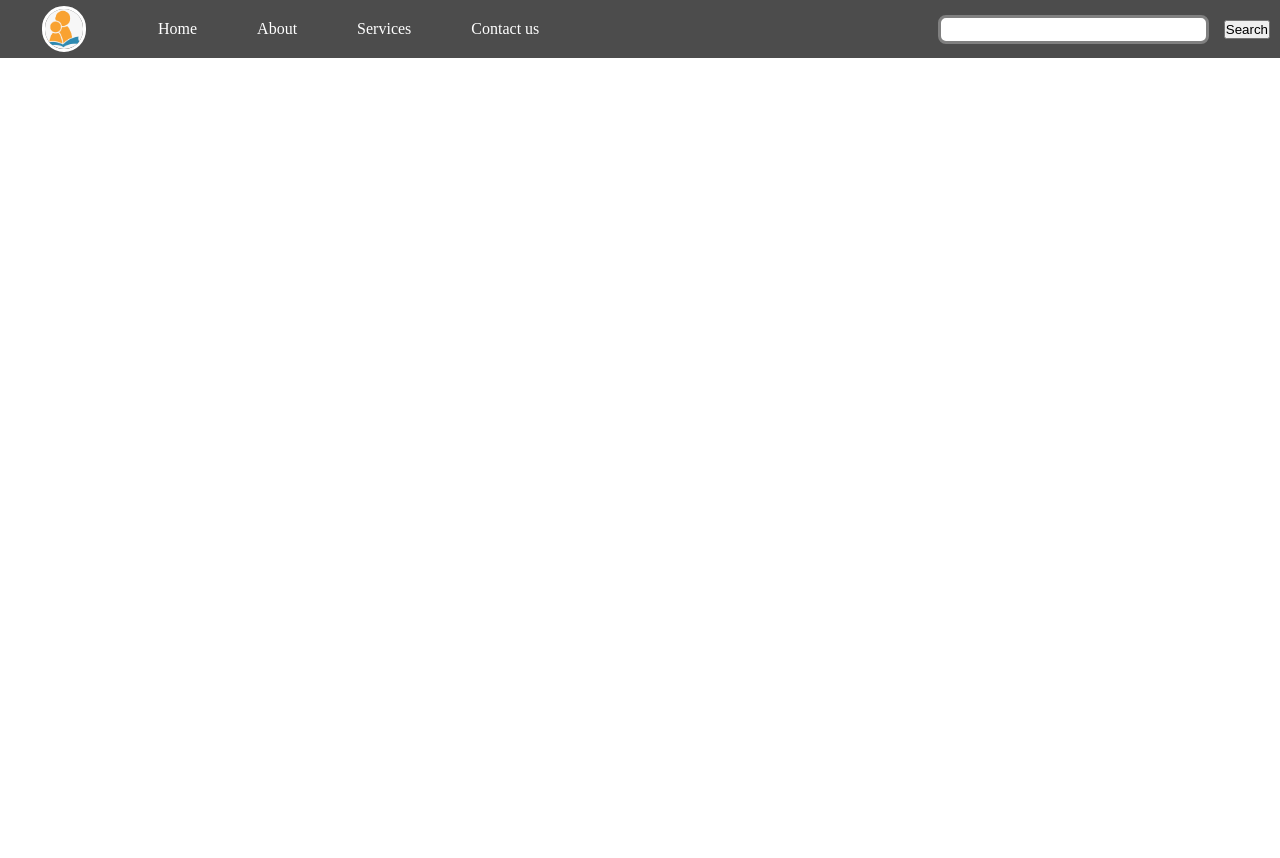
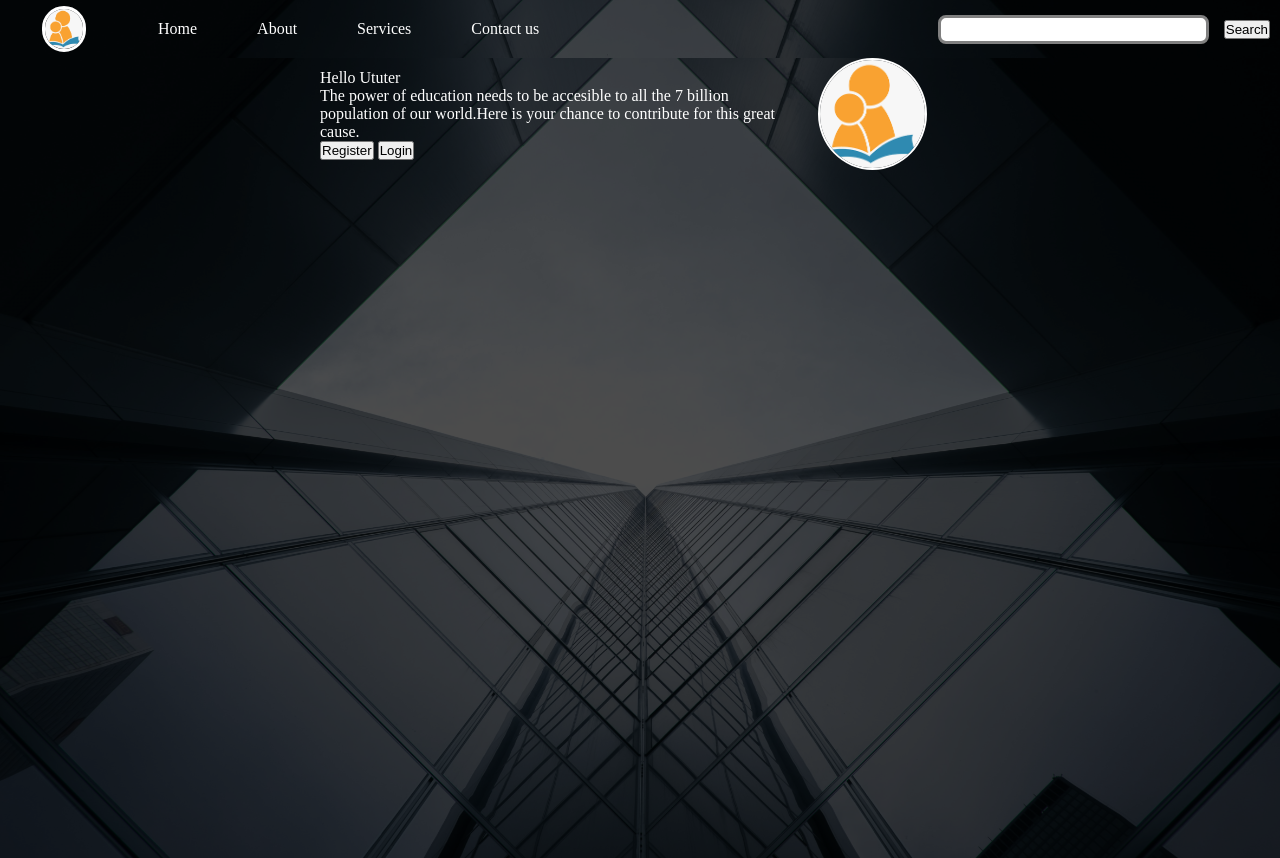
Before and after one commit to abhishek07gupta/web_development_practice, a plain HTML site: page responsive_website/index.html in a window 1280 px wide. Before the commit the page ends 800 px from the top, so only its background shows below. Drawn offline with Linux system fonts and the light colour scheme.

Commit message:
second day

```diff
--- a/responsive_website/index.html
+++ b/responsive_website/index.html
@@ -1,5 +1,6 @@
 <!DOCTYPE html>
 <html lang="en">
+
 <head>
     <meta charset="UTF-8">
     <meta http-equiv="X-UA-Compatible" content="IE=edge">
@@ -7,6 +8,7 @@
     <title>Utute - Platform for you to teach</title>
     <link rel="stylesheet" href="style.css">
 </head>
+
 <body>
     <nav class="navbar navbg">
         <ul class="navList">
@@ -18,8 +20,26 @@
         </ul>
         <div class="rightNav">
             <input type="text" name="search" id="search">
-            <button class="btn btn-sm" >Search</button>
+            <button class="btn btn-sm">Search</button>
         </div>
     </nav>
+    <section class="firstSection navbg">
+        <div class="boxMain">
+            <div class="firstHalf">
+                <p>Hello Ututer</p>
+                <p class="smallText">The power of education needs to be accesible to all the 7 billion population of our
+                    world.Here is your chance to contribute for this great cause.
+                </p>
+                <div class="btns">
+                    <button class="btn">Register</button>
+                    <button class="btn">Login</button>
+                </div>
+            </div>
+            <div class="secondHalf">
+                <img src="images/logo.png" alt="">
+            </div>
+        </div>
+    </section>
 </body>
+
 </html>
--- a/responsive_website/style.css
+++ b/responsive_website/style.css
@@ -54,8 +54,8 @@
 }
 
 .navbg{
-    background: rgba(0, 0, 0, 0.7)  url(images/navbg.jfif);
-    background-size: auto;
+    background: rgba(0, 0, 0, 0.7)  url(images/navbg.jpg);
+    background-size: cover;
     background-blend-mode: darken;
 }
 
@@ -65,3 +65,33 @@
     border-radius: 8px;
     margin: 5px;
 }
+
+.firstSection{
+    height: 100vh;
+}
+.boxMain{
+    display: flex;
+    align-items: center;
+    justify-content: center;
+    color: white;
+    margin: auto;
+    max-width: 50%;
+}
+.firstHalf{
+    display: flex;
+    flex-direction: column;
+    justify-content: center;
+    width: 80%;
+}
+
+.secondHalf{
+    width: 30%;
+}
+
+.secondHalf img{
+    width: 60%;
+    border: 2px solid white;
+    border-radius: 100%;
+    display: block;
+    margin: auto;
+}
```
